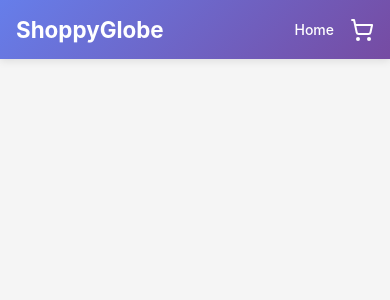
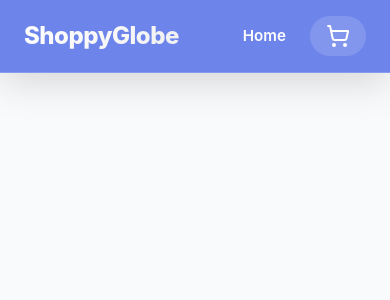
Before and after one commit to AdityaGaikar91/ShoppyGlobe_E-commerce, a React (Vite) app: page /checkout in a window 390 px wide. Shown: the top 300 px of the page. Built offline with nearby package versions, Linux system fonts and the light colour scheme.

Commit message:
Enhance UI with modern design - Part 1: Global styles, header, hero, and product cards

```diff
--- a/src/components/Header.css
+++ b/src/components/Header.css
@@ -1,17 +1,25 @@
 .header {
-  background: linear-gradient(135deg, #667eea 0%, #764ba2 100%);
+  background: rgba(102, 126, 234, 0.95);
+  backdrop-filter: blur(10px);
+  -webkit-backdrop-filter: blur(10px);
   color: white;
-  padding: 1rem 0;
-  box-shadow: 0 2px 8px rgba(0, 0, 0, 0.1);
+  padding: 1.25rem 0;
+  box-shadow: 0 4px 30px rgba(0, 0, 0, 0.1);
   position: sticky;
   top: 0;
   z-index: 100;
+  border-bottom: 1px solid rgba(255, 255, 255, 0.18);
+  transition: all 0.3s ease;
+}
+
+.header:hover {
+  box-shadow: 0 8px 40px rgba(0, 0, 0, 0.15);
 }
 
 .header-container {
   max-width: 1200px;
   margin: 0 auto;
-  padding: 0 1rem;
+  padding: 0 1.5rem;
   display: flex;
   justify-content: space-between;
   align-items: center;
@@ -20,62 +28,131 @@
 .logo {
   text-decoration: none;
   color: white;
+  transition: transform 0.3s ease;
+}
+
+.logo:hover {
+  transform: scale(1.05);
 }
 
 .logo h1 {
   margin: 0;
-  font-size: 1.8rem;
-  font-weight: 700;
+  font-size: 2rem;
+  font-weight: 800;
+  letter-spacing: -0.5px;
+  background: linear-gradient(135deg, #fff 0%, #f0f0f0 100%);
+  -webkit-background-clip: text;
+  -webkit-text-fill-color: transparent;
+  background-clip: text;
 }
 
 .nav {
   display: flex;
-  gap: 2rem;
+  gap: 2.5rem;
   align-items: center;
 }
 
 .nav-link {
   color: white;
   text-decoration: none;
-  font-weight: 500;
-  transition: opacity 0.2s;
+  font-weight: 600;
+  font-size: 1.05rem;
+  transition: all 0.3s ease;
   position: relative;
+  padding: 0.5rem 0;
+}
+
+.nav-link::after {
+  content: '';
+  position: absolute;
+  bottom: 0;
+  left: 0;
+  width: 0;
+  height: 2px;
+  background: white;
+  transition: width 0.3s ease;
+}
+
+.nav-link:hover::after,
+.nav-link:focus::after {
+  width: 100%;
 }
 
 .nav-link:hover,
 .nav-link:focus {
-  opacity: 0.8;
+  opacity: 1;
   outline: none;
+  transform: translateY(-2px);
 }
 
 .cart-link {
   position: relative;
   display: flex;
   align-items: center;
+  padding: 0.75rem 1.25rem;
+  background: rgba(255, 255, 255, 0.15);
+  border-radius: 50px;
+  transition: all 0.3s ease;
+}
+
+.cart-link:hover {
+  background: rgba(255, 255, 255, 0.25);
+  transform: translateY(-2px);
+  box-shadow: 0 4px 15px rgba(0, 0, 0, 0.2);
+}
+
+.cart-link::after {
+  display: none;
 }
 
 .cart-badge {
   position: absolute;
-  top: -8px;
-  right: -8px;
-  background: #ff4757;
+  top: -4px;
+  right: -4px;
+  background: linear-gradient(135deg, #ff4757 0%, #ff6b7a 100%);
   color: white;
   border-radius: 50%;
-  width: 20px;
-  height: 20px;
+  min-width: 22px;
+  height: 22px;
   display: flex;
   align-items: center;
   justify-content: center;
   font-size: 0.75rem;
   font-weight: 700;
+  box-shadow: 0 2px 8px rgba(255, 71, 87, 0.4);
+  animation: pulse 2s infinite;
+}
+
+@keyframes pulse {
+
+  0%,
+  100% {
+    transform: scale(1);
+  }
+
+  50% {
+    transform: scale(1.1);
+  }
 }
 
 @media (max-width: 768px) {
+  .header {
+    padding: 1rem 0;
+  }
+
   .logo h1 {
-    font-size: 1.4rem;
+    font-size: 1.5rem;
   }
 
   .nav {
-    gap: 1rem;
+    gap: 1.5rem;
+  }
+
+  .nav-link {
+    font-size: 0.95rem;
+  }
+
+  .cart-link {
+    padding: 0.5rem 1rem;
   }
 }
--- a/src/components/ProductItem.css
+++ b/src/components/ProductItem.css
@@ -1,16 +1,18 @@
 .product-item {
     background: white;
-    border-radius: 12px;
+    border-radius: 16px;
     overflow: hidden;
-    box-shadow: 0 2px 8px rgba(0, 0, 0, 0.1);
-    transition: transform 0.2s, box-shadow 0.2s;
+    box-shadow: 0 4px 6px rgba(0, 0, 0, 0.07);
+    transition: all 0.4s cubic-bezier(0.175, 0.885, 0.32, 1.275);
     display: flex;
     flex-direction: column;
+    border: 1px solid rgba(0, 0, 0, 0.05);
 }
 
 .product-item:hover {
-    transform: translateY(-4px);
-    box-shadow: 0 4px 16px rgba(0, 0, 0, 0.15);
+    transform: translateY(-8px) scale(1.02);
+    box-shadow: 0 20px 40px rgba(102, 126, 234, 0.2);
+    border-color: rgba(102, 126, 234, 0.3);
 }
 
 .product-link {
@@ -24,103 +26,171 @@
 .product-image-container {
     position: relative;
     width: 100%;
-    height: 200px;
+    height: 220px;
     overflow: hidden;
-    background: #f5f5f5;
+    background: linear-gradient(135deg, #f5f7fa 0%, #c3cfe2 100%);
 }
 
 .product-image {
     width: 100%;
     height: 100%;
     object-fit: cover;
-    transition: transform 0.3s;
+    transition: transform 0.5s cubic-bezier(0.175, 0.885, 0.32, 1.275);
 }
 
 .product-item:hover .product-image {
-    transform: scale(1.05);
+    transform: scale(1.15) rotate(2deg);
 }
 
 .discount-badge {
     position: absolute;
-    top: 10px;
-    right: 10px;
-    background: #ff4757;
+    top: 12px;
+    right: 12px;
+    background: linear-gradient(135deg, #ff4757 0%, #ff6b7a 100%);
     color: white;
-    padding: 0.25rem 0.5rem;
-    border-radius: 6px;
+    padding: 0.4rem 0.75rem;
+    border-radius: 20px;
     font-size: 0.85rem;
     font-weight: 700;
+    box-shadow: 0 4px 15px rgba(255, 71, 87, 0.4);
+    animation: bounceIn 0.6s ease-out;
+}
+
+@keyframes bounceIn {
+    0% {
+        transform: scale(0);
+        opacity: 0;
+    }
+
+    50% {
+        transform: scale(1.1);
+    }
+
+    100% {
+        transform: scale(1);
+        opacity: 1;
+    }
 }
 
 .product-info {
-    padding: 1rem;
+    padding: 1.25rem;
     flex: 1;
     display: flex;
     flex-direction: column;
+    gap: 0.75rem;
 }
 
 .product-title {
-    font-size: 1.1rem;
-    margin: 0 0 0.5rem 0;
-    font-weight: 600;
-    color: #333;
+    font-size: 1.15rem;
+    margin: 0;
+    font-weight: 700;
+    color: #1f2937;
+    line-height: 1.4;
+    display: -webkit-box;
+    -webkit-line-clamp: 2;
+    -webkit-box-orient: vertical;
+    overflow: hidden;
 }
 
 .product-description {
     font-size: 0.9rem;
-    color: #666;
-    margin: 0 0 0.75rem 0;
-    line-height: 1.4;
+    color: #6b7280;
+    margin: 0;
+    line-height: 1.5;
+    display: -webkit-box;
+    -webkit-line-clamp: 2;
+    -webkit-box-orient: vertical;
+    overflow: hidden;
 }
 
 .product-rating {
     display: flex;
     align-items: center;
-    gap: 0.25rem;
-    margin-bottom: 0.75rem;
-    font-size: 0.9rem;
-    color: #666;
+    gap: 0.4rem;
+    font-size: 0.95rem;
+    color: #4b5563;
+    font-weight: 600;
 }
 
 .product-price {
     display: flex;
     align-items: center;
-    gap: 0.5rem;
+    gap: 0.75rem;
     margin-top: auto;
+    padding-top: 0.5rem;
+    border-top: 1px solid #f3f4f6;
 }
 
 .price {
-    font-size: 1.3rem;
-    font-weight: 700;
-    color: #667eea;
+    font-size: 1.5rem;
+    font-weight: 800;
+    background: linear-gradient(135deg, #667eea 0%, #764ba2 100%);
+    -webkit-background-clip: text;
+    -webkit-text-fill-color: transparent;
+    background-clip: text;
 }
 
 .original-price {
-    font-size: 0.9rem;
-    color: #999;
+    font-size: 1rem;
+    color: #9ca3af;
     text-decoration: line-through;
 }
 
 .add-to-cart-btn {
     width: 100%;
-    padding: 0.75rem;
-    background: #667eea;
+    padding: 1rem;
+    background: linear-gradient(135deg, #667eea 0%, #764ba2 100%);
     color: white;
     border: none;
-    font-size: 1rem;
-    font-weight: 600;
+    font-size: 1.05rem;
+    font-weight: 700;
     cursor: pointer;
-    transition: background 0.2s;
+    transition: all 0.3s ease;
     display: flex;
     align-items: center;
     justify-content: center;
     gap: 0.5rem;
+    position: relative;
+    overflow: hidden;
+}
+
+.add-to-cart-btn::before {
+    content: '';
+    position: absolute;
+    top: 50%;
+    left: 50%;
+    width: 0;
+    height: 0;
+    border-radius: 50%;
+    background: rgba(255, 255, 255, 0.3);
+    transform: translate(-50%, -50%);
+    transition: width 0.6s, height 0.6s;
+}
+
+.add-to-cart-btn:hover::before {
+    width: 300px;
+    height: 300px;
 }
 
 .add-to-cart-btn:hover {
-    background: #5568d3;
+    transform: translateY(-2px);
+    box-shadow: 0 10px 25px rgba(102, 126, 234, 0.4);
 }
 
 .add-to-cart-btn:active {
-    transform: scale(0.98);
+    transform: translateY(0) scale(0.98);
 }
+
+@media (max-width: 768px) {
+    .product-image-container {
+        height: 180px;
+    }
+
+    .product-title {
+        font-size: 1rem;
+    }
+
+    .price {
+        font-size: 1.3rem;
+    }
+}
--- a/src/index.css
+++ b/src/index.css
@@ -1,4 +1,45 @@
-/* Global Styles */
+/* Global Styles - Modern & Classic Design */
+
+/* CSS Variables for Design System */
+:root {
+    /* Primary Colors - Elegant Purple Gradient */
+    --primary-gradient: linear-gradient(135deg, #667eea 0%, #764ba2 100%);
+    --primary-dark: #5568d3;
+    --primary-light: #8b9eff;
+
+    /* Accent Colors */
+    --accent-red: #ff4757;
+    --accent-green: #2ecc71;
+    --accent-gold: #ffc107;
+
+    /* Neutral Colors */
+    --white: #ffffff;
+    --gray-50: #f9fafb;
+    --gray-100: #f3f4f6;
+    --gray-200: #e5e7eb;
+    --gray-300: #d1d5db;
+    --gray-600: #4b5563;
+    --gray-800: #1f2937;
+    --gray-900: #111827;
+
+    /* Shadows */
+    --shadow-sm: 0 1px 2px 0 rgba(0, 0, 0, 0.05);
+    --shadow-md: 0 4px 6px -1px rgba(0, 0, 0, 0.1);
+    --shadow-lg: 0 10px 15px -3px rgba(0, 0, 0, 0.1);
+    --shadow-xl: 0 20px 25px -5px rgba(0, 0, 0, 0.1);
+
+    /* Border Radius */
+    --radius-sm: 8px;
+    --radius-md: 12px;
+    --radius-lg: 16px;
+    --radius-xl: 24px;
+
+    /* Transitions */
+    --transition-fast: 150ms ease-in-out;
+    --transition-base: 250ms ease-in-out;
+    --transition-slow: 350ms ease-in-out;
+}
+
 * {
     margin: 0;
     padding: 0;
@@ -6,35 +47,49 @@
 }
 
 body {
-    font-family: -apple-system, BlinkMacSystemFont, 'Segoe UI', 'Roboto', 'Oxygen',
-        'Ubuntu', 'Cantarell', 'Fira Sans', 'Droid Sans', 'Helvetica Neue',
-        sans-serif;
+    font-family: 'Inter', -apple-system, BlinkMacSystemFont, 'Segoe UI', 'Roboto', 'Oxygen',
+        'Ubuntu', 'Cantarell', 'Fira Sans', 'Droid Sans', 'Helvetica Neue', sans-serif;
     -webkit-font-smoothing: antialiased;
     -moz-osx-font-smoothing: grayscale;
-    background: #f5f5f5;
-    color: #333;
+    background: var(--gray-50);
+    color: var(--gray-900);
+    line-height: 1.6;
 }
 
 #root {
     min-height: 100vh;
 }
 
-/* Scrollbar Styling */
+/* Smooth Scrolling */
+html {
+    scroll-behavior: smooth;
+}
+
+/* Custom Scrollbar */
 ::-webkit-scrollbar {
-    width: 10px;
+    width: 12px;
+    height: 12px;
 }
 
 ::-webkit-scrollbar-track {
-    background: #f1f1f1;
+    background: var(--gray-100);
+    border-radius: 10px;
 }
 
 ::-webkit-scrollbar-thumb {
-    background: #888;
-    border-radius: 5px;
+    background: linear-gradient(180deg, #667eea 0%, #764ba2 100%);
+    border-radius: 10px;
+    border: 2px solid var(--gray-100);
 }
 
 ::-webkit-scrollbar-thumb:hover {
-    background: #555;
+    background: linear-gradient(180deg, #5568d3 0%, #6a3f8f 100%);
+}
+
+/* Selection */
+::selection {
+    background: rgba(102, 126, 234, 0.3);
+    color: var(--gray-900);
 }
 
 /* Utility Classes */
@@ -44,15 +99,17 @@ body {
     padding: 0 1rem;
 }
 
-/* Loading Spinner */
+/* Loading Spinner - Enhanced */
 .spinner {
-    border: 4px solid #f3f3f3;
-    border-top: 4px solid #667eea;
+    border: 4px solid var(--gray-200);
+    border-top: 4px solid transparent;
     border-radius: 50%;
     width: 50px;
     height: 50px;
-    animation: spin 1s linear infinite;
+    animation: spin 1s cubic-bezier(0.68, -0.55, 0.265, 1.55) infinite;
     margin: 0 auto;
+    background: var(--primary-gradient);
+    background-clip: padding-box;
 }
 
 @keyframes spin {
@@ -65,9 +122,62 @@ body {
     }
 }
 
+/* Fade In Animation */
+@keyframes fadeIn {
+    from {
+        opacity: 0;
+        transform: translateY(10px);
+    }
+
+    to {
+        opacity: 1;
+        transform: translateY(0);
+    }
+}
+
+.fade-in {
+    animation: fadeIn 0.5s ease-out;
+}
+
+/* Button Base Styles */
+button {
+    font-family: inherit;
+    cursor: pointer;
+    transition: all var(--transition-base);
+}
+
+button:active {
+    transform: scale(0.98);
+}
+
+/* Focus Styles for Accessibility */
+*:focus-visible {
+    outline: 2px solid var(--primary-light);
+    outline-offset: 2px;
+}
+
 /* Responsive Typography */
 @media (max-width: 768px) {
     body {
         font-size: 14px;
     }
+
+    h1 {
+        font-size: 1.75rem;
+    }
+
+    h2 {
+        font-size: 1.5rem;
+    }
 }
+
+/* Print Styles */
+@media print {
+    body {
+        background: white;
+    }
+
+    .no-print {
+        display: none;
+    }
+}
```
Also changed, not shown: src/pages/Home.css (+60 -9 lines).
